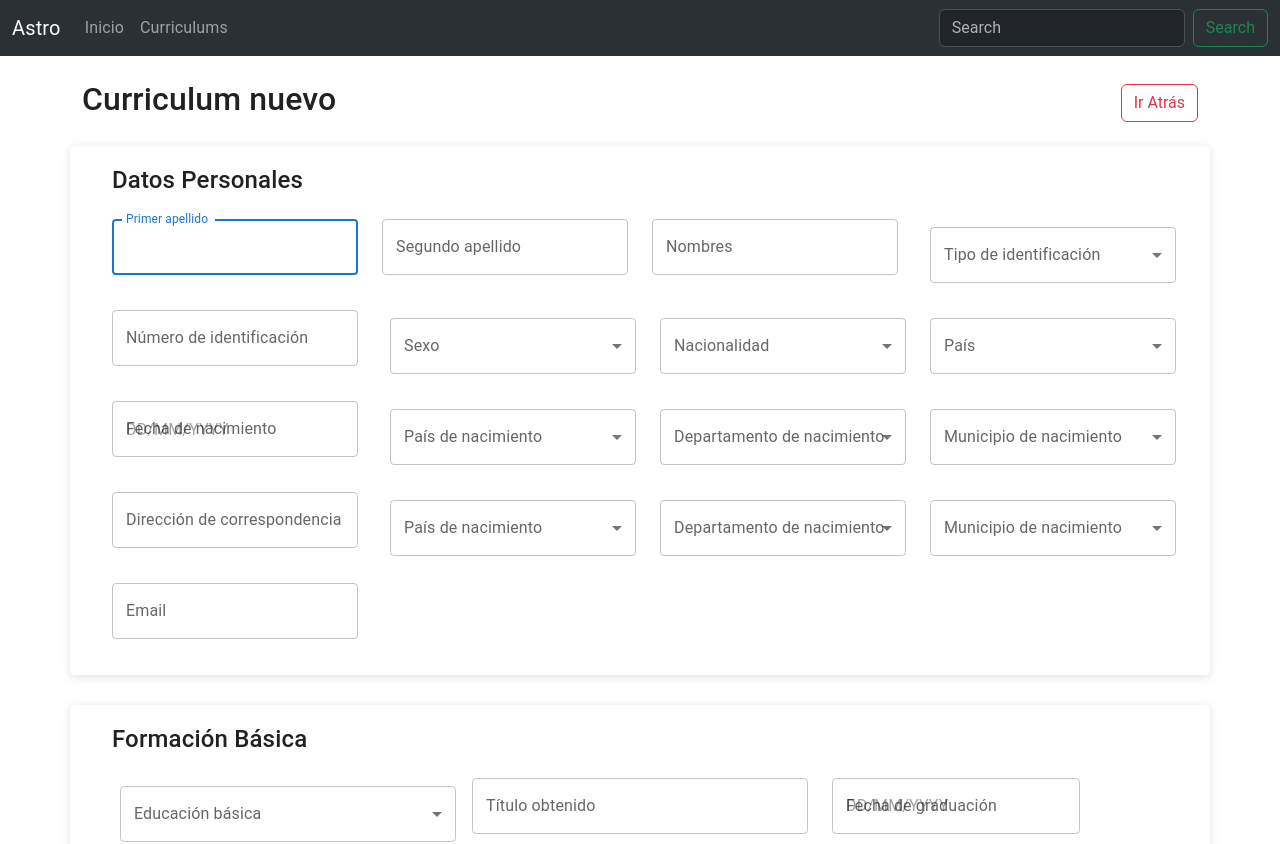
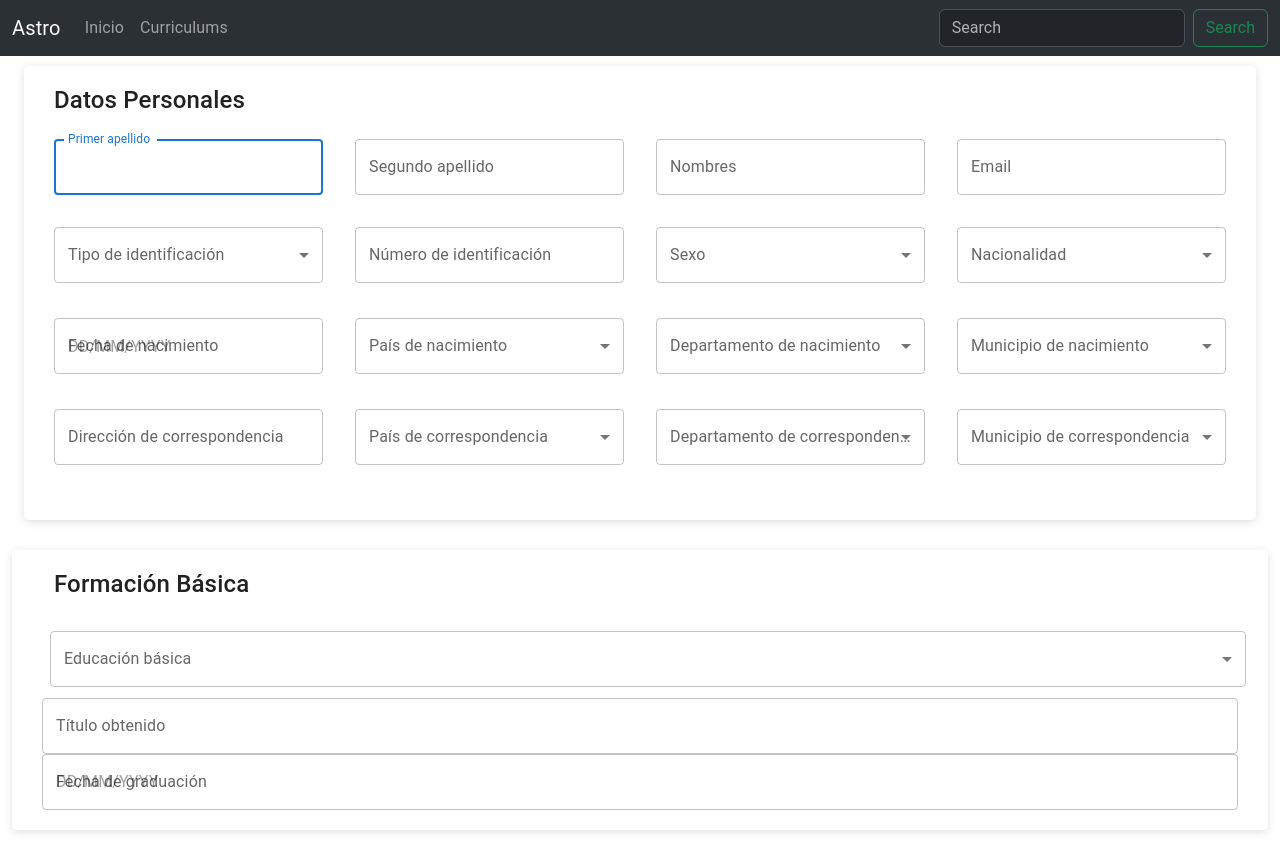
Before and after one commit to vapinedo/ASTRO, a React (Vite) app: page /curriculum-nuevo in a window 1280 px wide. Shown: the top 844 px of the page. Built offline with nearby package versions, Linux system fonts and the light colour scheme.

Commit message:
update datos personales uses MUI now

```diff
--- a/src/AppRouting.tsx
+++ b/src/AppRouting.tsx
@@ -1,3 +1,4 @@
+import { Container } from "@mui/material";
 import { Routes, Route } from "react-router-dom";
 import Navbar from "./shared/components/navbar/Navbar";
 import CurriculumAdmin from "./features/curriculum/pages/curriculum-admin/CurriculumAdmin";
@@ -7,13 +8,13 @@ export default function AppRouting() {
     return (
         <>
             <Navbar />
-            <section className="container main-container">
+            <Container maxWidth="xl">
                 <Routes>
                     <Route path="/" element={<CurriculumAdmin />} />
                     <Route path="/curriculums" element={<CurriculumAdmin />} />
                     <Route path="/curriculum-nuevo" element={<CurriculumNuevo />} />
                 </Routes>
-            </section>
+            </Container>
         </>
     )
 }
--- a/src/features/curriculum/components/DatosPersonalesForm.tsx
+++ b/src/features/curriculum/components/DatosPersonalesForm.tsx
@@ -5,6 +5,7 @@ import { DatosPersonales } from "../../../models/Curriculum";
 import InputField from "../../../shared/components/form/InputField";
 import SelectField from "../../../shared/components/form/SelectField";
 import CustomDatePicker from "../../../shared/components/form/DatePickerField";
+import { Stack } from "@mui/material";
 
 const tipoIdentificacionOptions = [
     { key: "cc", value: "Cedula de ciudadanía" },
@@ -151,15 +152,15 @@ export default function DatosPersonalesForm(props: InputProps): ReactNode {
     const { errors, control, setValue, register, watch } = props;
 
     return (
-        <Box wrapperClass="row">
+        <Box>
             <h4 className="mb-4">Datos Personales</h4>
 
+            <Stack direction="row" spacing={4}>
                 <InputField
                     autoFocus
                     type="text"
                     register={register}
                     label="Primer apellido"
-                wrapperClass="mb-3 col-md-3"
                     name="datosPersonales.primerApellido"
                     error={errors.datosPersonales?.primerApellido?.message}
                 />
@@ -167,7 +168,6 @@ export default function DatosPersonalesForm(props: InputProps): ReactNode {
                     type="text"
                     register={register}
                     label="Segundo apellido"
-                wrapperClass="mb-3 col-md-3"
                     name="datosPersonales.segundoApellido"
                     error={errors.datosPersonales?.segundoApellido?.message}
                 />
@@ -175,13 +175,21 @@ export default function DatosPersonalesForm(props: InputProps): ReactNode {
                     type="text"
                     label="Nombres"
                     register={register}
-                wrapperClass="mb-3 col-md-3"
                     name="datosPersonales.nombres"
                     error={errors.datosPersonales?.nombres?.message}
                 />
+                <InputField
+                    type="email"
+                    label="Email"
+                    register={register}
+                    name="datosPersonales.email"
+                    error={errors.datosPersonales?.email?.message}
+                />
+            </Stack>
+
+            <Stack direction="row" spacing={4} mt={4}>
                 <SelectField
                     register={register}
-                wrapperClass="mb-3 col-md-3"
                     label="Tipo de identificación"
                     options={tipoIdentificacionOptions}
                     name="datosPersonales.tipoIdentificacion"
@@ -190,7 +198,6 @@ export default function DatosPersonalesForm(props: InputProps): ReactNode {
                 <InputField
                     type="text"
                     register={register}
-                wrapperClass="mb-3 col-md-3"
                     label="Número de identificación"
                     name="datosPersonales.numeroIdentificacion"
                     error={errors.datosPersonales?.numeroIdentificacion?.message}
@@ -200,53 +207,28 @@ export default function DatosPersonalesForm(props: InputProps): ReactNode {
                     register={register}
                     options={sexoOptions}
                     name="datosPersonales.sexo"
-                wrapperClass="mb-3 col-md-3"
                     error={errors.datosPersonales?.sexo?.message}
                 />
                 <SelectField
                     register={register}
                     label="Nacionalidad"
-                wrapperClass="mb-3 col-md-3"
                     options={nacionalidadOptions}
                     name="datosPersonales.nacionalidad"
                     error={errors.datosPersonales?.nacionalidad?.message}
                 />
-            <SelectField
+                {(watch("datosPersonales.nacionalidad") === "ext") && (<SelectField
                     label="País"
                     register={register}
                     options={paisOptions}
                     name="datosPersonales.pais"
-                wrapperClass="mb-3 col-md-3"
                     error={errors.datosPersonales?.pais?.message}
-            />
-            {(watch("datosPersonales.sexo") === "h") && (<SelectField
-                register={register}
-                label="Tipo libreta militar"
-                wrapperClass="mb-3 col-md-3"
-                options={tipoLibretaOptions}
-                name="datosPersonales.tipolibretaMilitar"
-                error={errors.datosPersonales?.tipolibretaMilitar?.message}
                 />)}
-            {(watch("datosPersonales.sexo") === "h") && (<InputField
-                type="text"
-                register={register}
-                wrapperClass="mb-3 col-md-3"
-                label="Número libreta militar"
-                name="datosPersonales.numeroLibretaMilitar"
-                error={errors.datosPersonales?.numeroLibretaMilitar?.message}
-            />)}
-            {(watch("datosPersonales.sexo") === "h") && (<InputField
-                type="text"
-                register={register}
-                wrapperClass="mb-3 col-md-3"
-                label="Distrito libreta militar"
-                name="datosPersonales.distritoLibretaMilitar"
-                error={errors.datosPersonales?.distritoLibretaMilitar?.message}
-            />)}
+            </Stack>
+
+            <Stack direction="row" spacing={4} mt={4}>
                 <CustomDatePicker
                     control={control}
                     register={register}
-                wrapperClass="mb-3 col-md-3"
                     setValue={setValue}
                     label="Fecha de nacimiento"
                     name="datosPersonales.fechaNacimiento"
@@ -256,13 +238,11 @@ export default function DatosPersonalesForm(props: InputProps): ReactNode {
                     register={register}
                     options={paisOptions}
                     label="País de nacimiento"
-                wrapperClass="mb-3 col-md-3"
                     name="datosPersonales.paisNacimiento"
                     error={errors.datosPersonales?.paisNacimiento?.message}
                 />
                 <SelectField
                     register={register}
-                wrapperClass="mb-3 col-md-3"
                     options={departamentoOptions}
                     label="Departamento de nacimiento"
                     name="datosPersonales.departamentoNacimiento"
@@ -271,15 +251,16 @@ export default function DatosPersonalesForm(props: InputProps): ReactNode {
                 <SelectField
                     register={register}
                     options={municipioOptions}
-                wrapperClass="mb-3 col-md-3"
                     label="Municipio de nacimiento"
                     name="datosPersonales.municipioNacimiento"
                     error={errors.datosPersonales?.municipioNacimiento?.message}
                 />
+            </Stack>
+
+            <Stack direction="row" spacing={4} mt={4}>
                 <InputField
                     type="text"
                     register={register}
-                wrapperClass="mb-3 col-md-3"
                     label="Dirección de correspondencia"
                     name="datosPersonales.direccionCorrespondencia"
                     error={errors.datosPersonales?.direccionCorrespondencia?.message}
@@ -287,35 +268,49 @@ export default function DatosPersonalesForm(props: InputProps): ReactNode {
                 <SelectField
                     register={register}
                     options={paisOptions}
-                label="País de nacimiento"
-                wrapperClass="mb-3 col-md-3"
+                    label="País de correspondencia"
                     name="datosPersonales.paisCorrespondencia"
                     error={errors.datosPersonales?.paisCorrespondencia?.message}
                 />
                 <SelectField
                     register={register}
-                wrapperClass="mb-3 col-md-3"
                     options={departamentoOptions}
-                label="Departamento de nacimiento"
+                    label="Departamento de correspondencia"
                     name="datosPersonales.departamentoCorrespondencia"
                     error={errors.datosPersonales?.departamentoCorrespondencia?.message}
                 />
                 <SelectField
                     register={register}
                     options={municipioOptions}
-                wrapperClass="mb-3 col-md-3"
-                label="Municipio de nacimiento"
+                    label="Municipio de correspondencia"
                     name="datosPersonales.municipioCorrespondencia"
                     error={errors.datosPersonales?.municipioCorrespondencia?.message}
                 />
-            <InputField
-                type="email"
-                label="Email"
+            </Stack>
+
+            <Stack direction="row" spacing={4} mt={4}>
+                {(watch("datosPersonales.sexo") === "h") && (<SelectField
                     register={register}
-                name="datosPersonales.email"
-                wrapperClass="mb-3 col-md-3"
-                error={errors.datosPersonales?.email?.message}
-            />
+                    label="Tipo libreta militar"
+                    options={tipoLibretaOptions}
+                    name="datosPersonales.tipolibretaMilitar"
+                    error={errors.datosPersonales?.tipolibretaMilitar?.message}
+                />)}
+                {(watch("datosPersonales.sexo") === "h") && (<InputField
+                    type="text"
+                    register={register}
+                    label="Número libreta militar"
+                    name="datosPersonales.numeroLibretaMilitar"
+                    error={errors.datosPersonales?.numeroLibretaMilitar?.message}
+                />)}
+                {(watch("datosPersonales.sexo") === "h") && (<InputField
+                    type="text"
+                    register={register}
+                    label="Distrito libreta militar"
+                    name="datosPersonales.distritoLibretaMilitar"
+                    error={errors.datosPersonales?.distritoLibretaMilitar?.message}
+                />)}
+            </Stack>
         </Box>
     )
 }
--- a/src/shared/components/form/DatePickerField.tsx
+++ b/src/shared/components/form/DatePickerField.tsx
@@ -37,14 +37,13 @@ export default function DatePickerField(props: InputProps): ReactNode {
   };
 
   return (
-    <article className={wrapperClass}>
     <DatePicker
+      sx={{ width: "100%" }}
       {...rest}
       label={label}
       format="D/M/YYYY"
       {...register(name)}
       onChange={handleChange}
     />
-    </article>
   );
 }
--- a/src/shared/components/form/InputField.tsx
+++ b/src/shared/components/form/InputField.tsx
@@ -21,7 +21,6 @@ export default function InputField(props: InputProps): ReactNode {
     } = props;
 
     return (
-        <article className={wrapperClass}>
         <TextField
             {...rest}
             label={label}
@@ -29,6 +28,5 @@ export default function InputField(props: InputProps): ReactNode {
             {...register(name)}
             sx={{ width: '100%' }}
         />
-        </article>
     );
 }
--- a/src/shared/components/form/SelectField.tsx
+++ b/src/shared/components/form/SelectField.tsx
@@ -1,9 +1,8 @@
-import { ReactNode, InputHTMLAttributes } from "react";
-
+import Select from '@mui/material/Select';
 import FormControl from '@mui/material/FormControl';
 import { InputLabel, MenuItem } from "@mui/material";
+import { ReactNode, InputHTMLAttributes } from "react";
 import FormHelperText from '@mui/material/FormHelperText';
-import Select from '@mui/material/Select';
 
 interface SelectOption {
     key: string;
@@ -32,7 +31,6 @@ export default function SelectField(props: InputProps): ReactNode {
     } = props;
 
     return (
-        <article className={wrapperClass}>
         <FormControl sx={{ m: 1, width: '100%' }}>
             <InputLabel>{label}</InputLabel>
             <Select
@@ -47,6 +45,5 @@ export default function SelectField(props: InputProps): ReactNode {
             </Select>
             <FormHelperText>{error}</FormHelperText>
         </FormControl>
-        </article>
     );
 }
```
Lines whose indentation alone changed are shown as unchanged.
